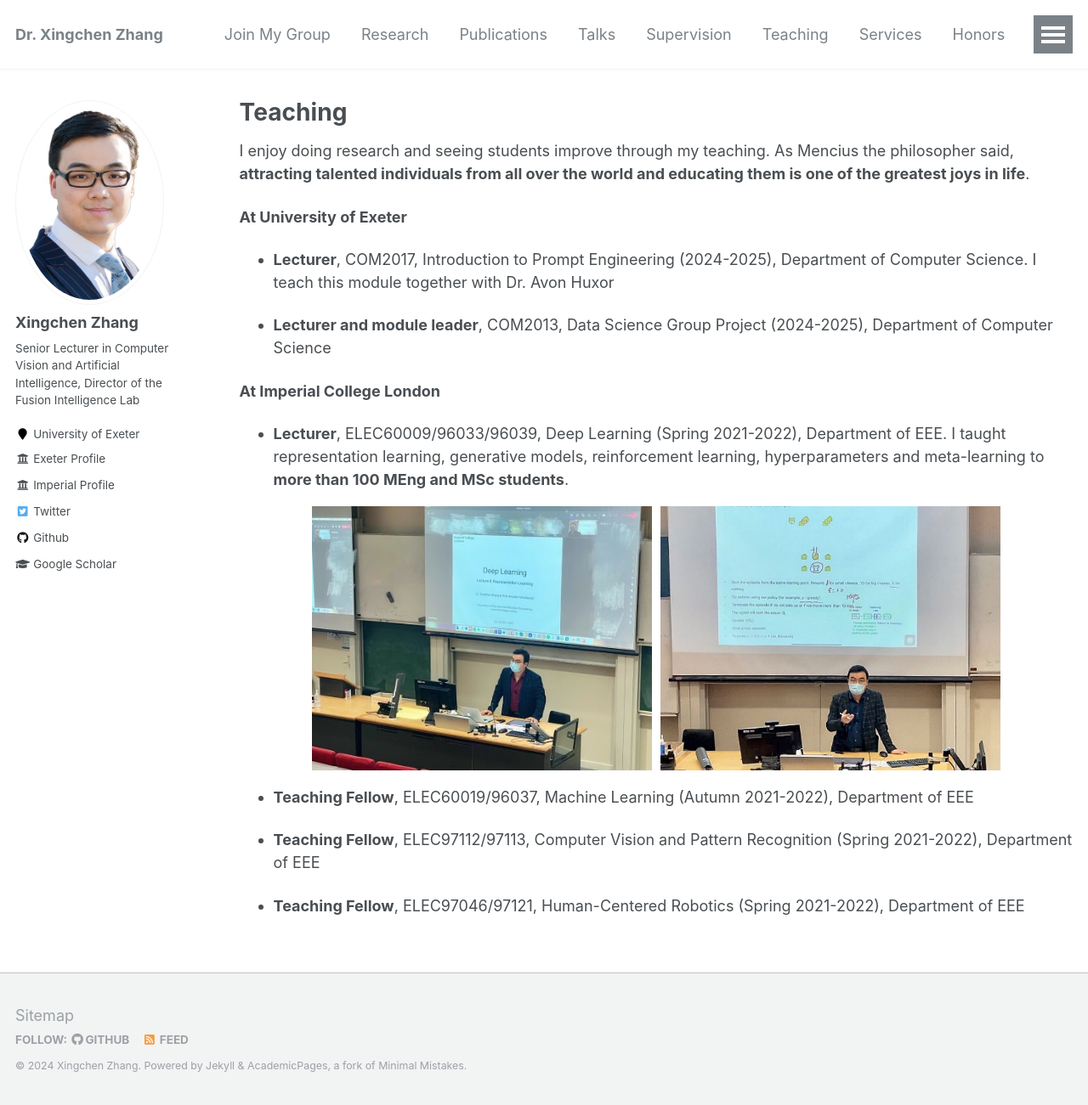
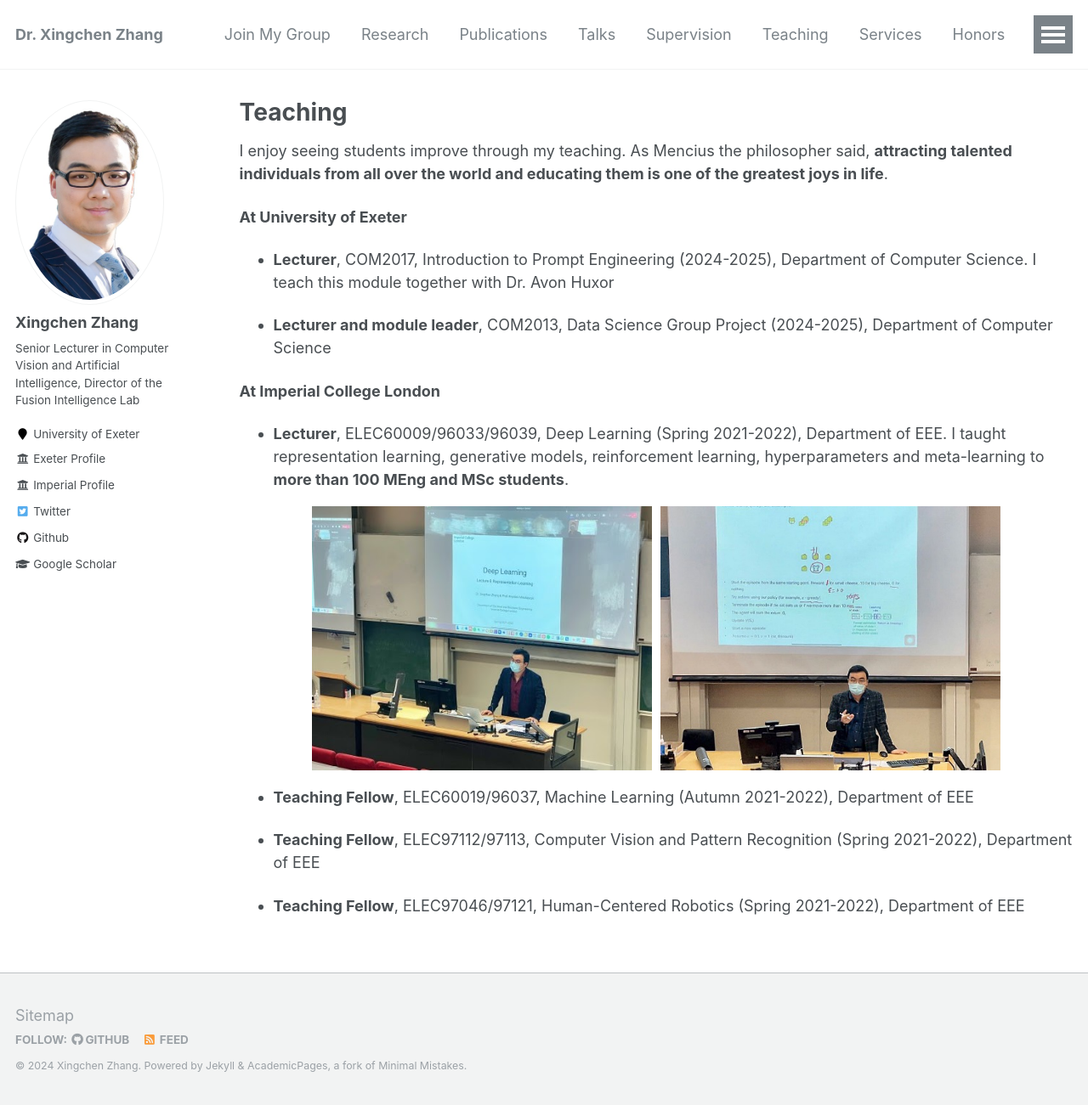
Before and after one commit to xingchenzhang/xingchenzhang.github.io, a Jekyll site: the page built from _pages/teaching.md, in a window 1280 px wide and 1301 px high. Shown: the whole window at 85% size. Built offline with Jekyll 4.4.1, drawn with Linux system fonts in a browser that asks for light colours.

Commit message:
update teaching and supervision

```diff
--- a/_pages/teaching.md
+++ b/_pages/teaching.md
@@ -6,7 +6,7 @@ author_profile: true
 ---
 {% include base_path %}
 
-I enjoy doing research and seeing students improve through my teaching. As Mencius the philosopher said, **attracting talented individuals from all over the world and educating them is one of the greatest joys in life**.
+I enjoy seeing students improve through my teaching. As Mencius the philosopher said, **attracting talented individuals from all over the world and educating them is one of the greatest joys in life**.
 
 **At University of Exeter**
 
```
Also changed, not shown: _pages/supervision.md (+1 -1 lines).
